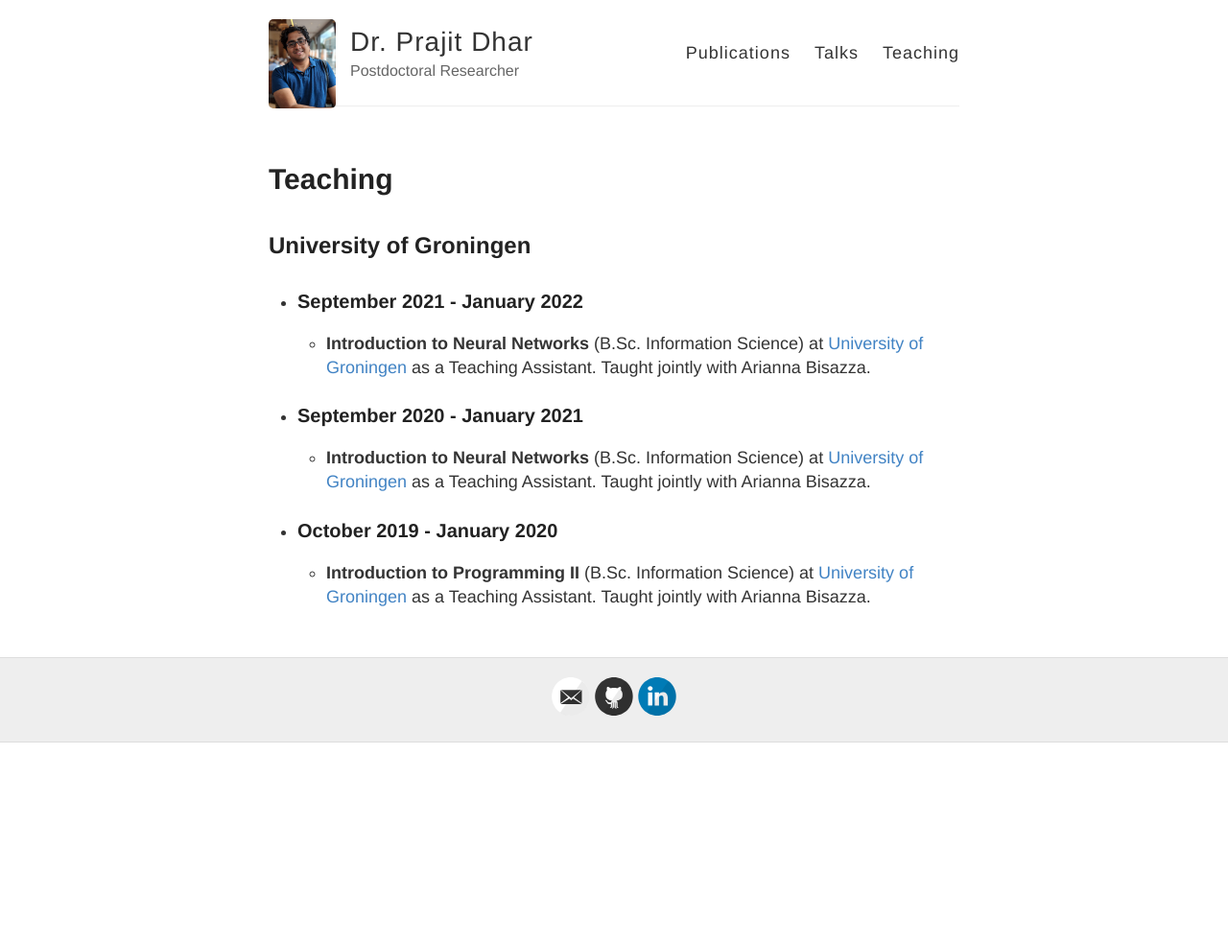
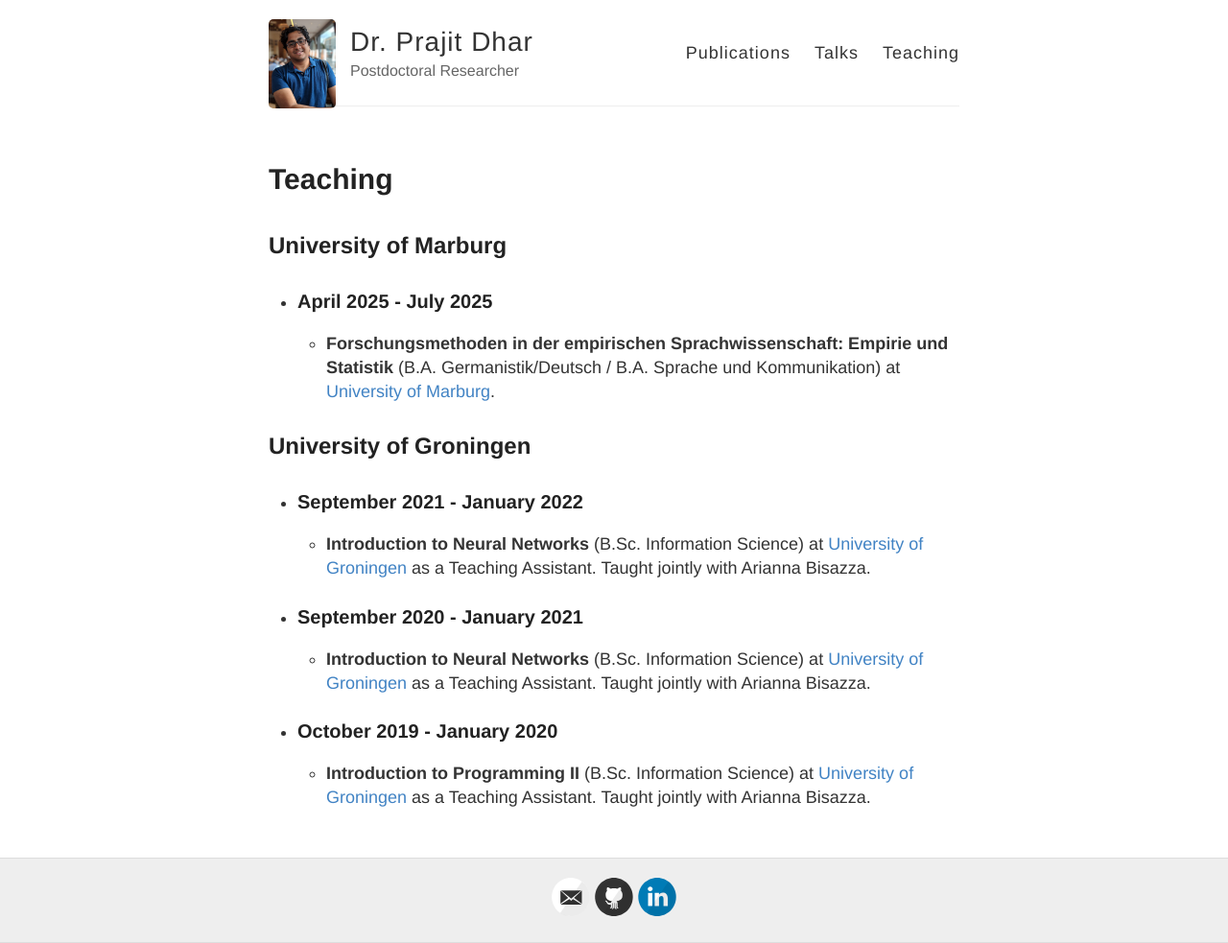
Before and after one commit to prajitdhar/prajitdhar.github.io, a Jekyll site: the page built from teaching.md, in a window 1280 px wide. Shown: the whole page at 96% size. Built offline with Jekyll 4.4.1, drawn with Linux system fonts in a browser that asks for light colours; before the commit the page ends 900 px from its top, so only the background shows below that.

Commit message:
Add new course

```diff
--- a/_data/courses.yml
+++ b/_data/courses.yml
@@ -1,4 +1,9 @@
 regular:
+
+  - title: "Forschungsmethoden in der empirischen Sprachwissenschaft: Empirie und Statistik"
+    inst: marburg
+    date: "April 2025 - July 2025"
+    program: B.A. Germanistik/Deutsch / B.A. Sprache und Kommunikation
 
   - title: "Introduction to Neural Networks"
     inst: groningen
--- a/_data/locations.yml
+++ b/_data/locations.yml
@@ -1,3 +1,8 @@
+marburg:
+  name: University of Marburg
+  country: Germany
+  link: https://www.uni-marburg.de/en
+
 groningen:
   name: University of Groningen
   country: The Netherlands
```
